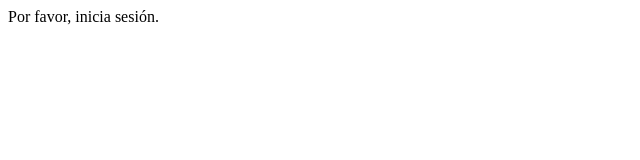
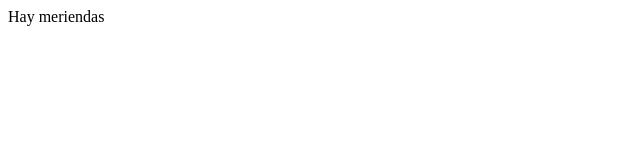
Before and after one commit to lauradillonar/angular015-directivas, an Angular app: page / in a window 1280 px wide. Shown: the top 160 px of the page, without its empty margins (0-640 px from the left). Built offline with nearby package versions, Linux system fonts and the light colour scheme.

Commit message:
Ejemplo 3 Directiva Estructural ngIf

```diff
--- a/src/app/app.component.html
+++ b/src/app/app.component.html
@@ -1,2 +1,2 @@
-<div *ngIf="!login">Por favor, inicia sesión.</div>
-<div *ngIf="login">Bienvenido user07142</div>
+<div *ngIf="meriendas.length">Hay meriendas</div>
+<div *ngIf="!meriendas.length">No hay meriendas</div>
--- a/src/app/app.component.ts
+++ b/src/app/app.component.ts
@@ -7,5 +7,5 @@ import { Component } from '@angular/core';
 })
 export class AppComponent {
   title = 'Directivas en Angular';
-  login = false;
+  meriendas = ['oreo','kinder', 'kit kat', 'filipinos'];
 }
```
